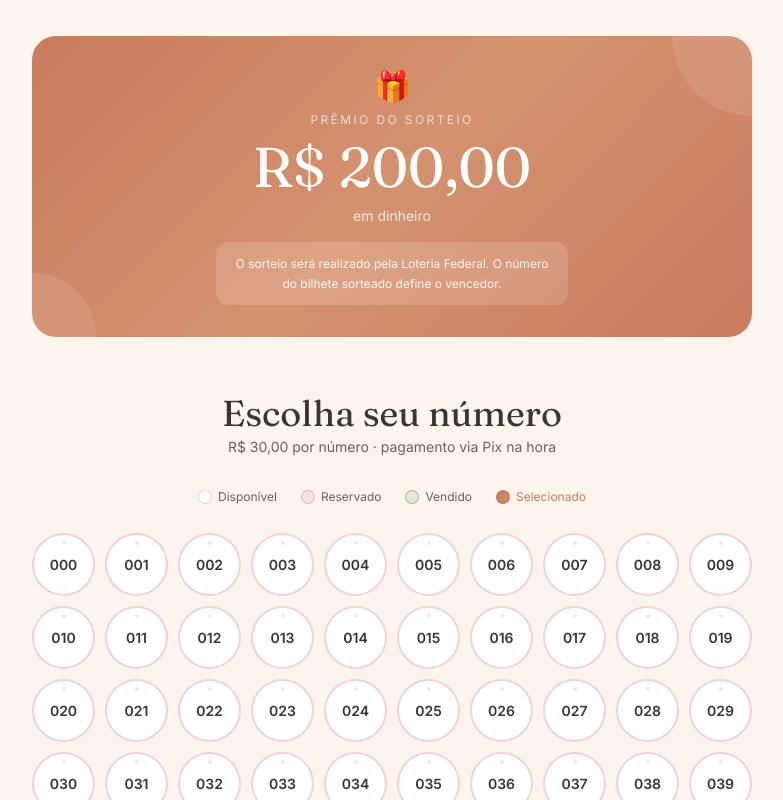
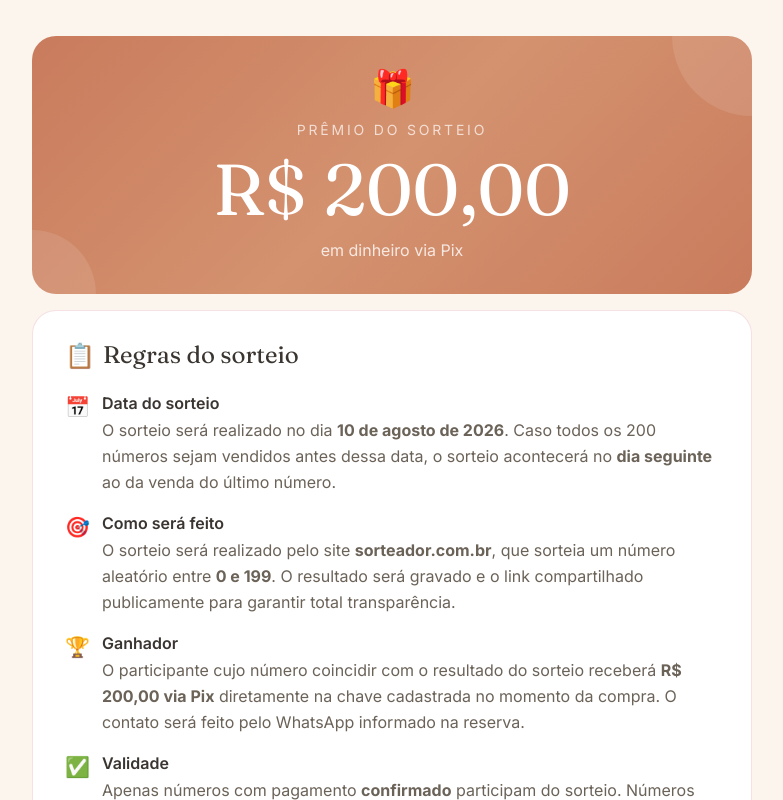
Before and after one commit to gustavo-ec/cha-rifa-bebe, a React (Vite) app: page / in a window 1280 px wide. Shown: the part 900-1700 px from the top of the page, without its empty margins (248-1031 px from the left). Built offline with nearby package versions, Linux system fonts and the light colour scheme; no server answers; the database is empty.

Commit message:
adiciona regras do sorteio

```diff
--- a/src/components/SecaoPremio.jsx
+++ b/src/components/SecaoPremio.jsx
@@ -2,30 +2,75 @@ import { CONFIG } from '../config'
 
 export default function SecaoPremio() {
   return (
-    <section className="max-w-3xl mx-auto px-6 pb-4">
+    <section className="max-w-3xl mx-auto px-6 pb-4 space-y-4">
+
+      {/* Card do Prêmio */}
       <div
         className="relative overflow-hidden rounded-3xl px-8 py-8 text-center"
         style={{ background: 'linear-gradient(135deg, #C97C5D 0%, #d4926f 50%, #C97C5D 100%)' }}
       >
-        {/* bolinhas decorativas */}
         <div className="absolute top-0 right-0 w-40 h-40 rounded-full opacity-10 -translate-y-1/2 translate-x-1/2" style={{ background: 'white' }} />
         <div className="absolute bottom-0 left-0 w-32 h-32 rounded-full opacity-10 translate-y-1/2 -translate-x-1/2" style={{ background: 'white' }} />
 
         <div className="relative">
-          <span className="text-3xl" aria-hidden="true">🎁</span>
-          <p className="font-body text-xs tracking-[0.2em] uppercase text-white/70 mt-2 mb-1">Prêmio do sorteio</p>
-          <p className="font-display text-white leading-tight" style={{ fontSize: 'clamp(2.2rem, 8vw, 3.5rem)' }}>
+          <span className="text-4xl" aria-hidden="true">🎁</span>
+          <p className="font-body text-sm tracking-[0.2em] uppercase text-white/70 mt-3 mb-1">
+            Prêmio do sorteio
+          </p>
+          <p className="font-display text-white leading-tight" style={{ fontSize: 'clamp(2.8rem, 10vw, 4.5rem)' }}>
             R$ {CONFIG.premio.valor},00
           </p>
-          <p className="font-body text-white/80 text-sm mt-1 mb-4">em dinheiro</p>
-
-          <div className="bg-white/15 rounded-xl px-4 py-3 inline-block">
-            <p className="font-body text-white/90 text-xs leading-relaxed max-w-xs">
-              {CONFIG.premio.detalhe}
-            </p>
-          </div>
+          <p className="font-body text-white/80 text-base mt-1">
+            em dinheiro via Pix
+          </p>
         </div>
       </div>
+
+      {/* Card das Regras */}
+      <div className="bg-white border border-blush/40 rounded-3xl px-8 py-7">
+        <div className="flex items-center gap-2 mb-5">
+          <span className="text-2xl" aria-hidden="true">📋</span>
+          <h3 className="font-display text-2xl text-charcoal">Regras do sorteio</h3>
+        </div>
+
+        <ul className="space-y-4">
+          <Regra icone="📅" titulo="Data do sorteio">
+            O sorteio será realizado no dia <strong>10 de agosto de 2026</strong>. Caso todos os
+            200 números sejam vendidos antes dessa data, o sorteio acontecerá no{' '}
+            <strong>dia seguinte</strong> ao da venda do último número.
+          </Regra>
+
+          <Regra icone="🎯" titulo="Como será feito">
+            O sorteio será realizado pelo site <strong>sorteador.com.br</strong>, que sorteia um
+            número aleatório entre <strong>0 e 199</strong>. O resultado será gravado e o link
+            compartilhado publicamente para garantir total transparência.
+          </Regra>
+
+          <Regra icone="🏆" titulo="Ganhador">
+            O participante cujo número coincidir com o resultado do sorteio receberá{' '}
+            <strong>R$ 200,00 via Pix</strong> diretamente na chave cadastrada no momento da
+            compra. O contato será feito pelo WhatsApp informado na reserva.
+          </Regra>
+
+          <Regra icone="✅" titulo="Validade">
+            Apenas números com pagamento <strong>confirmado</strong> participam do sorteio.
+            Números reservados mas não pagos até a data do sorteio serão desconsiderados.
+          </Regra>
+        </ul>
+      </div>
+
     </section>
   )
 }
+
+function Regra({ icone, titulo, children }) {
+  return (
+    <li className="flex gap-3">
+      <span className="text-xl shrink-0 mt-0.5" aria-hidden="true">{icone}</span>
+      <div>
+        <p className="font-body font-semibold text-charcoal text-base mb-0.5">{titulo}</p>
+        <p className="font-body text-charcoal-soft text-base leading-relaxed">{children}</p>
+      </div>
+    </li>
+  )
+}
```
